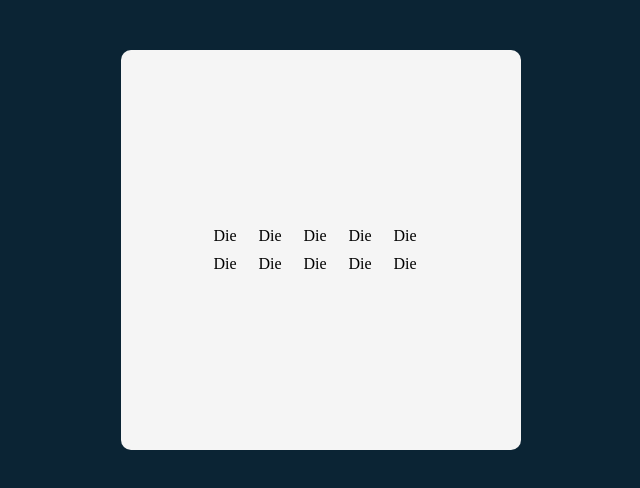
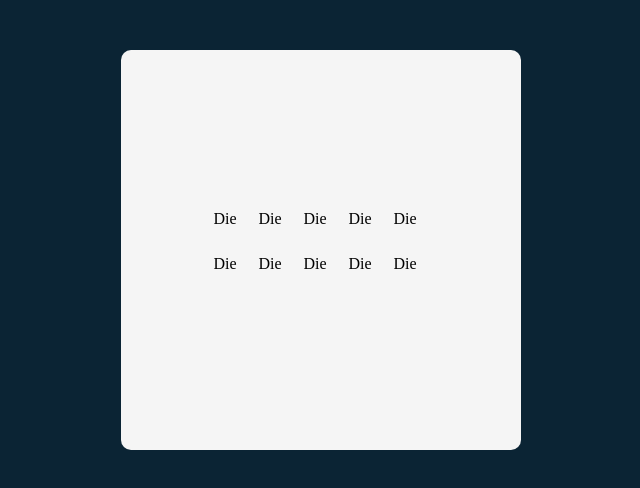
Before and after one commit to PJMantoss/tenzies_game, a React (Create React App) app: page / in a window 1280 px wide. Shown: the top 488 px of the page, without its empty margins (319-959 px from the left). Built offline with nearby package versions, Linux system fonts and the light colour scheme.

Commit message:
update Die styling

```diff
--- a/src/App.css
+++ b/src/App.css
@@ -14,3 +14,10 @@ main {
   grid-template: auto auto / repeat(5, 35px);
   gap: 10px;
 }
+
+.die{
+  width: 35px;
+  height: 35px;
+  border-radius: 4px;
+
+}
```
